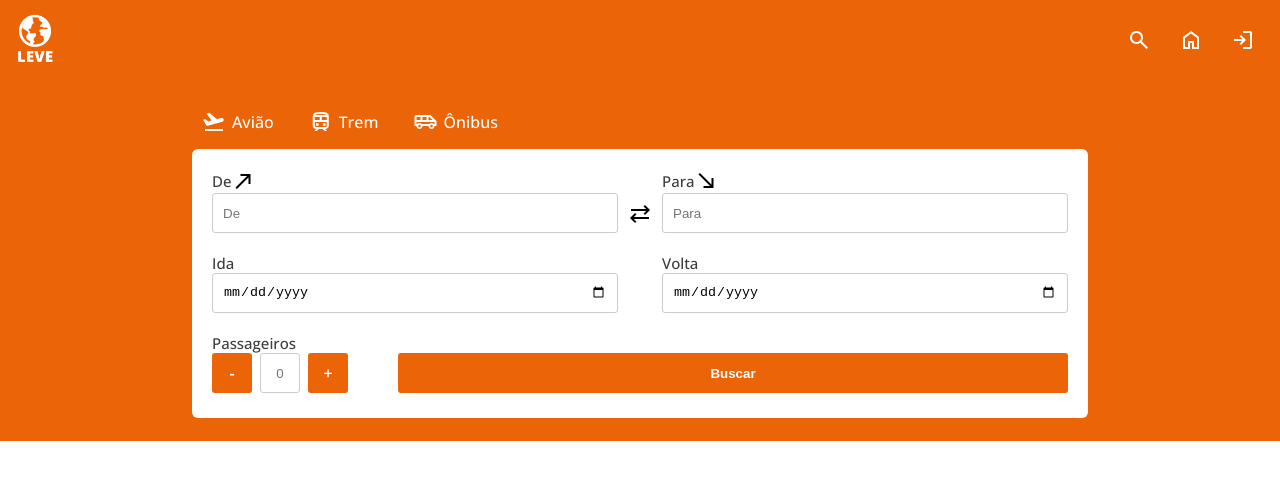
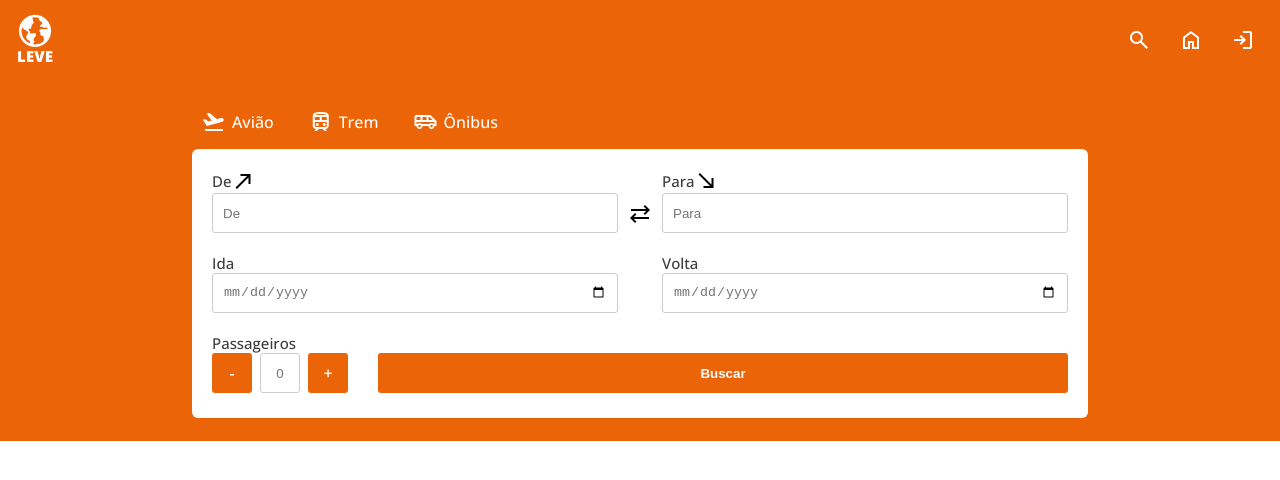
Before and after one commit to leopoglia/leve, a React (Create React App) app in the folder front/: page / in a window 1280 px wide. Shown: the top 480 px of the page. Built offline with nearby package versions, Linux system fonts and the light colour scheme.

Commit message:
↗ gitignore

```diff
--- a/front/src/components/Top/style.css
+++ b/front/src/components/Top/style.css
@@ -88,7 +88,11 @@
 }
 
 .footer-box input[type="button"] {
-    margin-left: 50px;
+    margin-left: 30px;
+}
+
+.top-app input[type="date"] {
+    color: #757575 !important;
 }
 
 .top-app .box .get {
@@ -103,7 +107,7 @@
     background-color: var(--orange-hover);
 }
 
-.top-app .box .pass .number{
+.top-app .box .pass .number {
     display: flex;
 }
 
@@ -138,3 +142,8 @@
     border-radius: 3px;
     cursor: pointer;
 }
+
+.top-app .box .pass .most:hover,
+.top-app .box .pass .less:hover{
+    background-color: var(--orange-hover);
+}
```
Also changed, not shown: front/src/routes.js (added), 1 other file (tests, documents, lock files or other folders).
